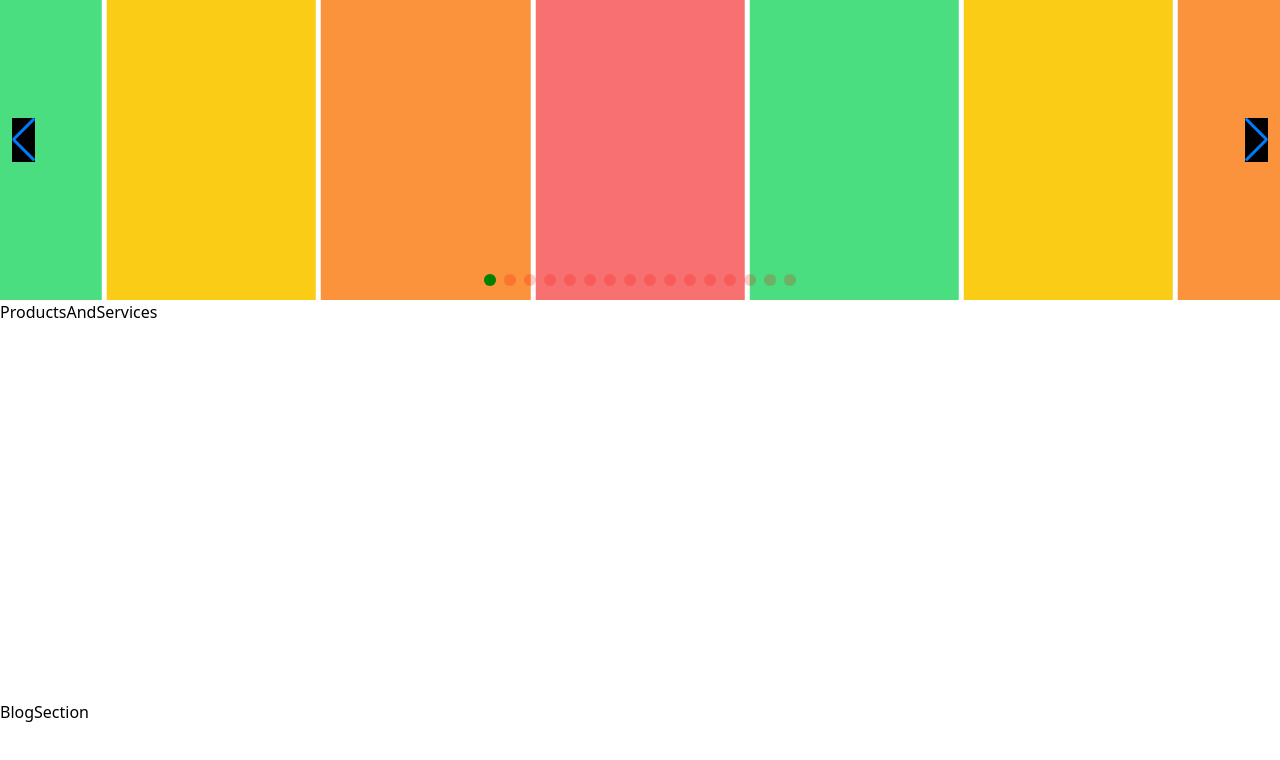
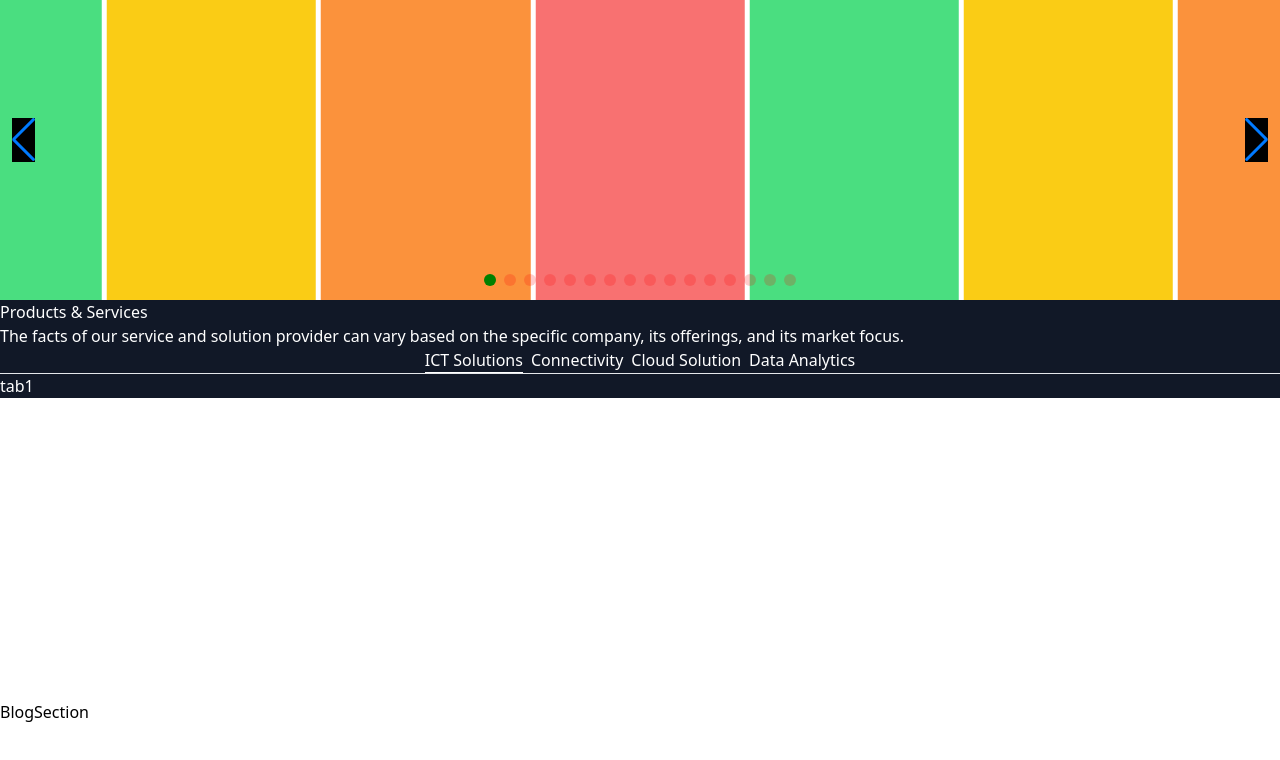
Before and after one commit to CodeWithRashed/axentec-home, a Next.js app: page / in a window 1280 px wide. Shown: the part 1420-2180 px from the top of the page. Built offline with nearby package versions, Linux system fonts and the light colour scheme.

Commit message:
added product and services

```diff
--- a/src/components/ProductsAndServices/ProductsAndServices.tsx
+++ b/src/components/ProductsAndServices/ProductsAndServices.tsx
@@ -1,8 +1,46 @@
+"use client"
+import { useState } from "react";
 
 const ProductsAndServices = () => {
+const [tabIndex, setTabIndex] = useState(0)
+const handleTabChange = (tab:number)=>{
+  setTabIndex(tab)
+}
   return (
-    <div>ProductsAndServices</div>
-  )
-}
+    <div className="bg-gray-900 text-white">
+      {/* SECTION HEADER */}
+      <div>
+        <h1>Products & Services</h1>
+        <p>
+          The facts of our service and solution provider can vary based on the
+          specific company, its offerings, and its market focus.
+        </p>
+      </div>
+      {/* TABS */}
+      <div className="border-b border-gray-200 flex gap-2 justify-center items-center">
+        <button onClick={()=>{
+          handleTabChange(0)
+        }} className={`${tabIndex == 0 ? "border-b border-white" : "border-b border-transparent"}`}>ICT Solutions</button>
+        <button onClick={()=>{
+          handleTabChange(1)
+        }} className={`${tabIndex == 1 ? "border-b border-white" : "border-b border-transparent"}`}>Connectivity</button>
+        <button onClick={()=>{
+          handleTabChange(2)
+        }} className={`${tabIndex == 2 ? "border-b border-white" : "border-b border-transparent"}`}>Cloud Solution</button>
+        <button onClick={()=>{
+          handleTabChange(3)
+        }} className={`${tabIndex == 3 ? "border-b border-white" : "border-b border-transparent"}`}>Data Analytics</button>
+      </div>
 
-export default ProductsAndServices
+      {/* TAB CONTENT */}
+      <div>
+        {tabIndex == 0 && <div>tab1</div>}
+        {tabIndex == 1 && <div>tab2</div>}
+        {tabIndex == 2 && <div>tab3</div>}
+        {tabIndex == 3 && <div>tab4</div>}
+      </div>
+    </div>
+  );
+};
+
+export default ProductsAndServices;
```
